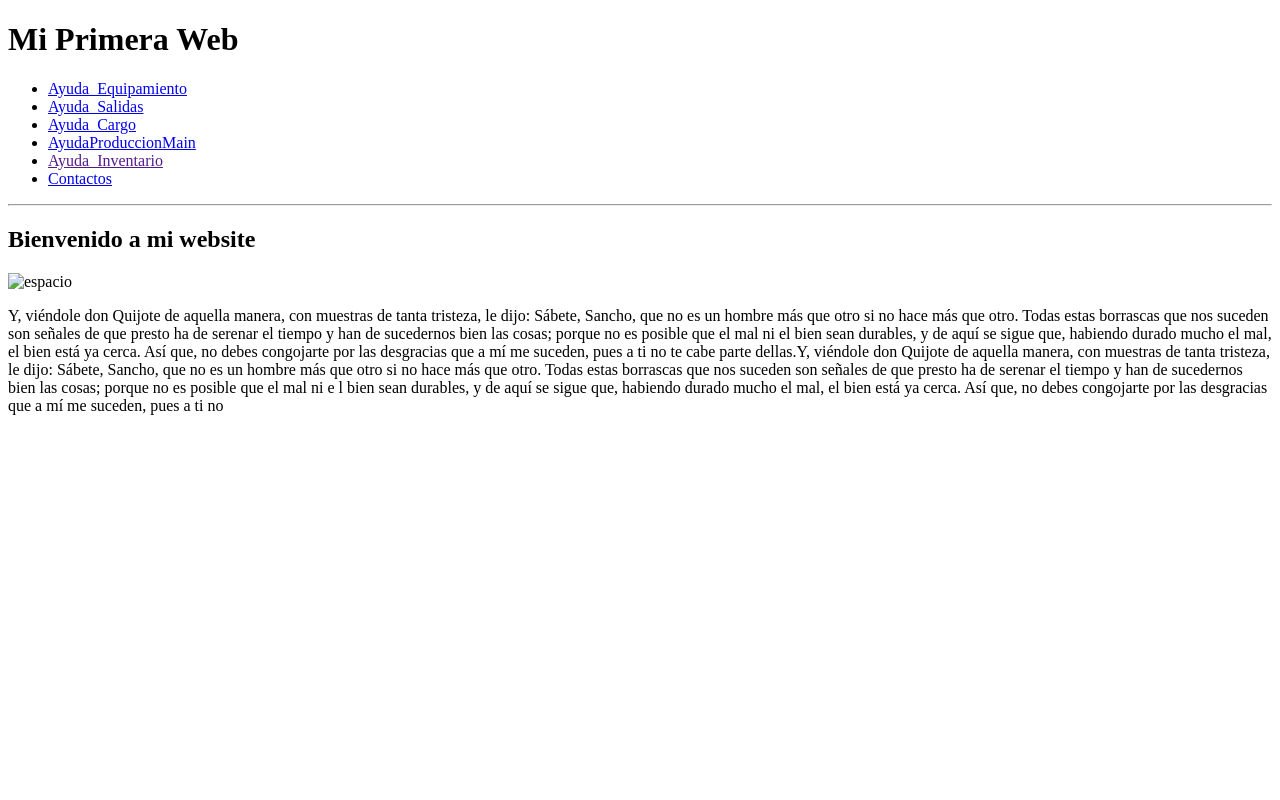
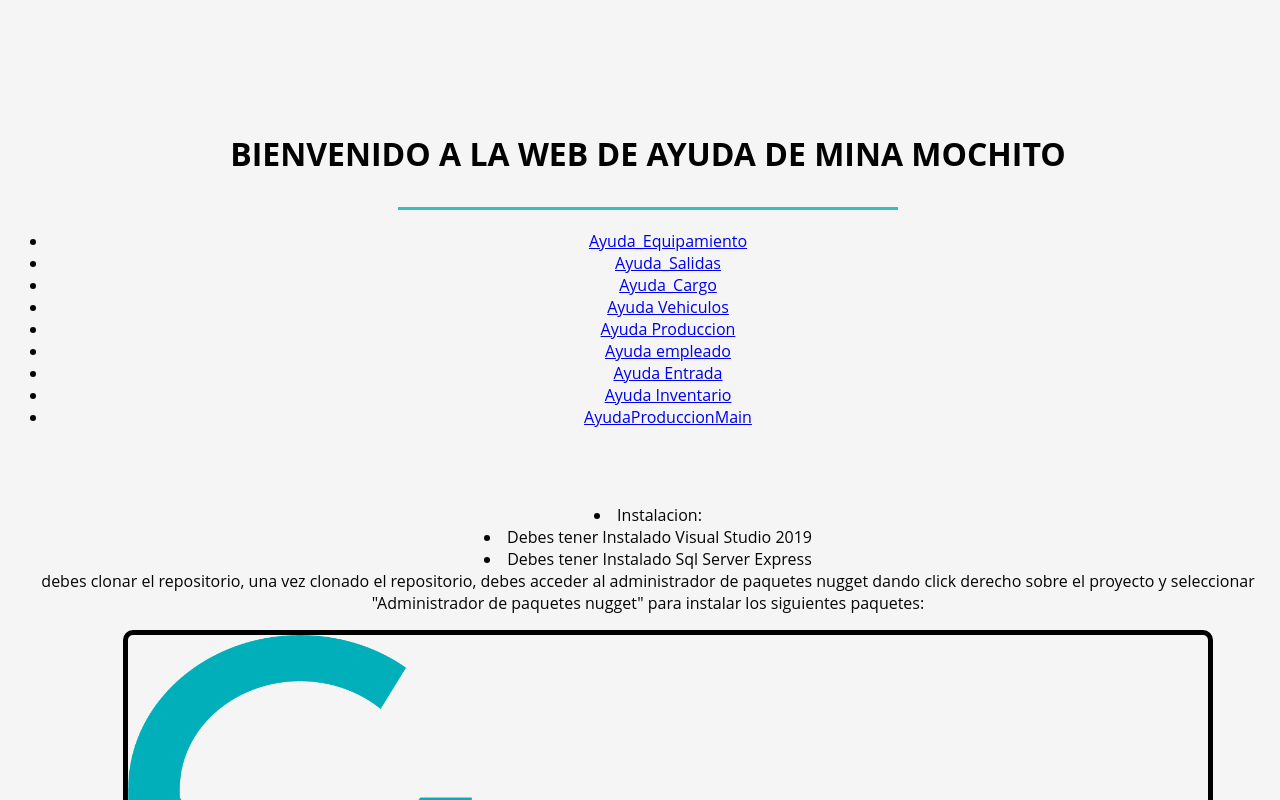
Before and after one commit to waltherEfrain2000/WebMinaMochito, a plain HTML site: page index.html in a window 1280 px wide. Shown: the top 800 px of the page. Drawn offline with Linux system fonts and the light colour scheme.

Commit message:
Creacion de index y messi comiendo pan

```diff
--- a/index.html
+++ b/index.html
@@ -1,38 +1,74 @@
 <!DOCTYPE html>
-<html lang="es">
+<html lang="en">
 <head>
-        <title>Mi primera Web</title>
+    <meta charset="UTF-8">
+    <meta http-equiv="X-UA-Compatible" content="IE=edge">
+    <meta name="viewport" content="width=device-width, initial-scale=1.0">
+    <title>Web Ayuda Mina Mochito</title>
+      <!--Conexion con el estilo en css-->
+      <link rel="stylesheet" href="Ayuda_Inventario/AyudaSalidas.css">
 </head>
 <body>
-        <!----Encabezado-->
-        <h1>Mi Primera Web</h1>
+    <section id="about">
+        <div class="container wow fadeInUp">
+          <div class="row">
+            <div class="col-md-12">
+              <h3 class="section-title">Bienvenido a la web de ayuda de Mina Mochito</h3>
+              <div class="section-title-divider"></div>
+              <p class="section-description">
 
         <ul>
           <li> <a href="Ayuda_Equipamiento/AyudaEquipamiento.html" title="Inicio"> Ayuda_Equipamiento</a></li>
           <li> <a href="Ayuda_Salidas/Salidas/Salidas/AyudaSalidas.html" title="Inicio"> Ayuda_Salidas</a></li>
           <li> <a href="AyudaCargo/ACargoE.html" title="Inicio"> Ayuda_Cargo</a></li>
+          <li> <a href="AyudaVehiculos/AyudaVehiculos.html" title="Inicio"> Ayuda Vehiculos</a></li>
+          <li> <a href="AyudaUsuarios/Ayuda Usuarios/VProduccion.html" title="Inicio"> Ayuda Produccion</a></li>
+          <li> <a href="Ayuda_Inventario/AyudaEmpleados.html" title="Inicio"> Ayuda empleado</a></li>
+          <li> <a href="Ayuda_Inventario/AyudaEntrada.html" title="Inicio"> Ayuda Entrada</a></li>
+          <li> <a href="Ayuda_Inventario/AyudaIventario.html" title="Inicio"> Ayuda Inventario</a></li>
           <li> <a href="AyudaProduccionMain/VProduccion.html" title="Inicio"> AyudaProduccionMain</a></li>
-            <li><a href="" title="Ayuda_Inventario/AyudaEmpleados.html" title="Ayuda_Inventario" >   Ayuda_Inventario </a></li>
-            <li><a href="contacto.html" title="Contacto">   Contactos </a></li>
+
       </ul>
 
-        <hr/>
-        <!--contenido del index-->
+              </p>
+            </div>
+          </div>
+        </div >
+        <BR><BR>
+        <div>
+            <p class="about-text">
+                  <li>Instalacion:
 
-        <h2>Bienvenido a mi website</h2>
-        <img src="imagenes/espacio.png"  alt="espacio" title="espacio" width="522" >
-        <p  >
-            Y, viéndole don Quijote de aquella manera, con muestras de tanta tristeza,
-             le dijo: Sábete, Sancho, que no es un hombre más que otro si no hace más que otro.
-             Todas estas borrascas que nos suceden son señales de que presto ha de serenar el tiempo
-             y han de sucedernos bien las cosas; porque no es posible que el mal ni el bien sean durables,
-             y de aquí se sigue que, habiendo durado mucho el mal, el bien está ya cerca. Así que, no debes
-             congojarte por las desgracias que a mí me suceden, pues a ti no te cabe parte dellas.Y, viéndole
-             don Quijote de aquella manera, con muestras de tanta tristeza, le dijo: Sábete, Sancho, que no es un
-             hombre más que otro si no hace más que otro. Todas estas borrascas que nos suceden son señales de que
-             presto ha de serenar el tiempo y han de sucedernos bien las cosas; porque no es posible que el mal ni e
-             l bien sean durables, y de aquí se sigue que, habiendo durado mucho el mal, el bien está ya cerca. Así
-             que, no debes congojarte por las desgracias que a mí me suceden, pues a ti no
+                  <li> Debes tener Instalado Visual Studio 2019</li>
+                  <li> Debes tener Instalado Sql Server Express </li>
+                   debes clonar el repositorio, una vez clonado el repositorio, debes acceder al administrador de paquetes nugget dando click derecho sobre el proyecto y seleccionar "Administrador de paquetes nugget" para instalar los siguientes paquetes: </li>
+
+                <div>
+                        <ol> <img src="logo mina.png" width="1080" height="800"></ol>
+                </div>
               </p>
+              <br>
+              <p class="about-text">
+                A). FluentWpf b).LiveChartsWpf c). MaterialDesignColor D).MaterialDesignThemes E) System.Configuration.Configuration.Manager F) si ya instalaste los anteriores paquetes nugget debes irte a herramientas, -> administrador de paquetes nugget-> en consola de administrador de paquetes nugget, y pegar en el console la siguiente lineas de comando: Install-Package MahApps.Metro.IconPacks.Material -Version 4.8.0
+
+Como siguiente paso debes acceder al archivo de la base de datos BdMinaMochito el cual esta en la siguiente dirección Aquí
+
+debes crear esa base de datos en tu gestor sql server
+
+Introduccion:
+
+Proyecto MinaElMochito nace de la necesidad de crear un sotfware para la clase de Desarrollo de Software, con el objetivo de satisfacer las necesidades basadas en una mina real.
+
+Login Para ingresar datos en el login ya por defecto existirá un usuario administrador que será previamente insertado en la creación de la base de datos. Para administrar el programador existirán dos tipos de usuarios; un usuario administrador tendrá acceso a todos los formularios y a toda la información del sistema mientras que un usuario Empleado de turno tendrá acceso limitado y solo se le habilitaran solo 3 formularios los cuales son Viajes internos, inventario mineral y salidas.
+
+El username por defecto será “Admin” La contraseña será:* MInaMochito2021*
+              <div>
+                      <ol> <img src="messi1.jpg"></ol>
+              </div>
+
+
+        </div>
+        </div>
+        </section>
 </body>
 </html>
```
Also changed, not shown: Ayuda_Inventario/AyudaEmpleados.html (+5 -1 lines), logo mina.png (added), messi1.jpg (added), messi10.jpg (added). Lines whose indentation alone changed are shown as unchanged.
